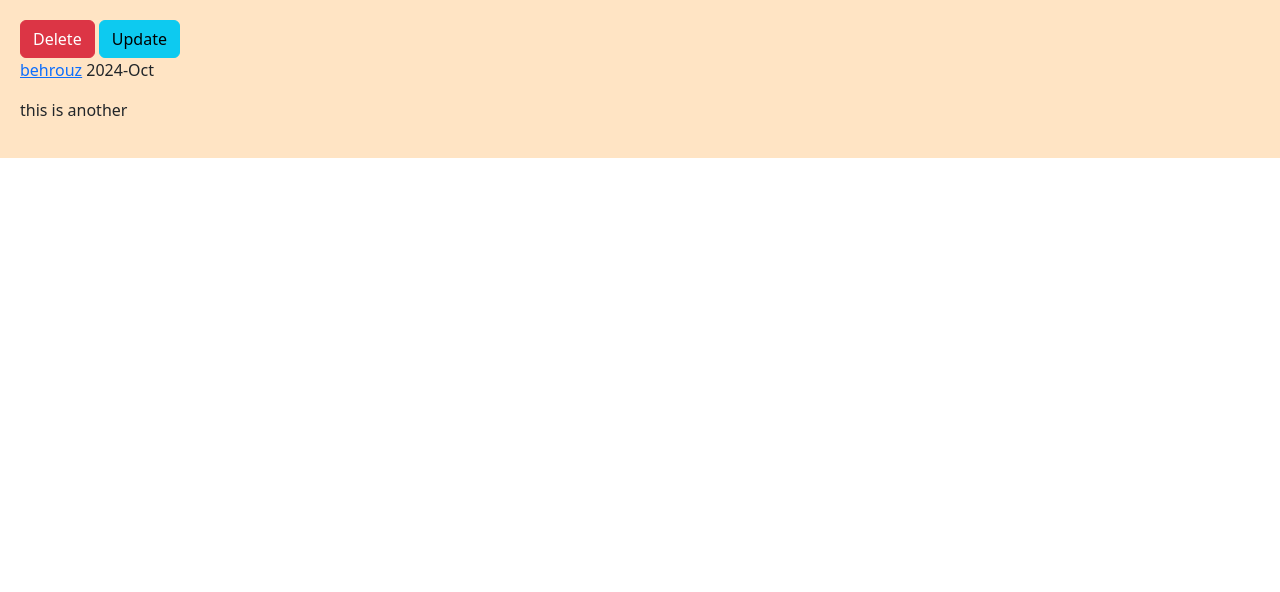
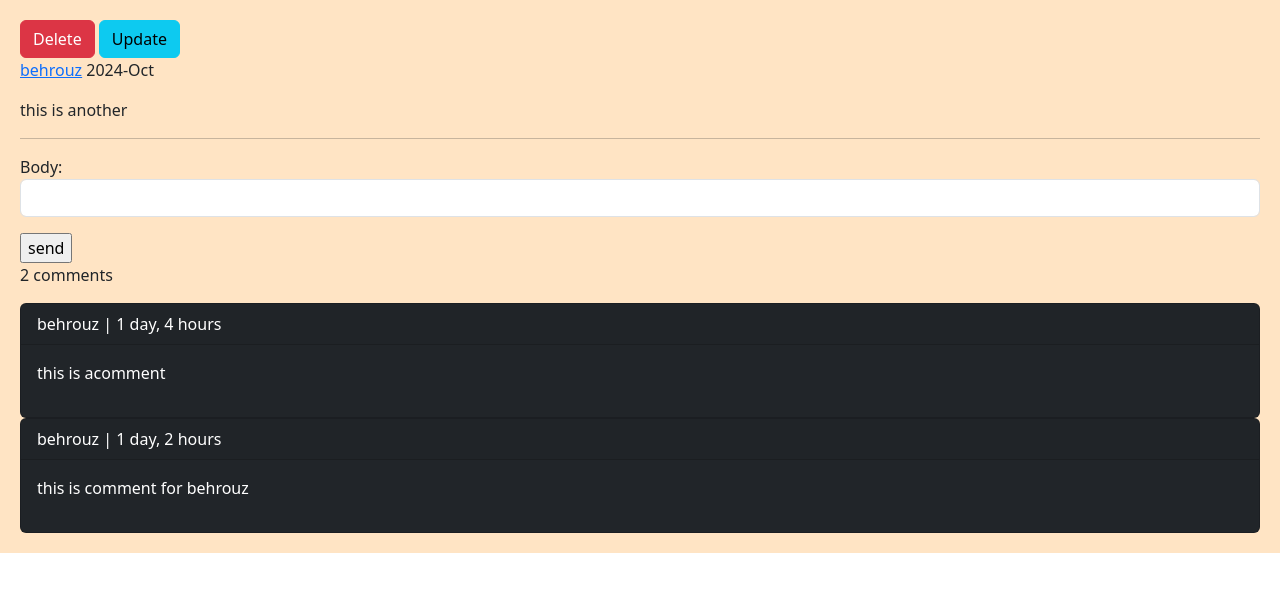
Before and after one commit to Bsh-1996/Django_Mid, a Django app: a page that uses A/home/templates/home/detail.html in a window 1280 px wide. Shown: the part 56-648 px from the top of the page. Run offline with Django 4.2, Linux system fonts and the light colour scheme; a user stored in the database is signed in; data comes from the database, SQL or seed files in the repository; both versions use the stored data as it was after the commit.

Commit message:
changes something

```diff
--- a/A/A/settings.py
+++ b/A/A/settings.py
@@ -140,3 +140,8 @@ EMAIL_USE_TLS = True
 EMAIL_HOST_USER = 'behrouzsharifi7@gmail.com'
 EMAIL_HOST_PASSWORD = ''
 DEFAULT_FROM_EMAIL = 'behrouzsharifi7@gmail.com'
+
+
+
+
+LOGIN_URL = '/account/login/'  # Make sure this matches your login URL
--- a/A/home/forms.py
+++ b/A/home/forms.py
@@ -1,8 +1,18 @@
 from django import forms
-from . models import Post
+from . models import Post, Comment
 
 
 class PostCreateUpdateForm(forms.ModelForm):
     class Meta:
         model = Post
         fields = ('body',)
+
+
+
+class CommentCreatreForm(forms.ModelForm):
+    class Meta:
+        model = Comment
+        fields = ('body',)
+        widgets = {
+            'body': forms.TextInput(attrs= {'class': 'form-control'})
+        }
--- a/A/home/models.py
+++ b/A/home/models.py
@@ -20,3 +20,15 @@ class Post(models.Model):
 
     def get_absolute_url(self):
         return reverse('home:post_detail', args=(self.id, self.slug))
+
+
+class Comment(models.Model):
+    user = models.ForeignKey(User, on_delete= models.CASCADE, related_name= 'ucomments')
+    post = models.ForeignKey(Post, on_delete= models.CASCADE, related_name= 'pcomments')
+    reply = models.ForeignKey('self', on_delete= models.CASCADE, related_name= 'rcomments',blank=True, null= True)
+    is_reply = models.BooleanField(default= False)
+    body = models.TextField(max_length=400)
+    created = models.DateTimeField(auto_now_add=True)
+
+    def __str__(self):
+        return f'{self.user} - {self.body[:30]}'
--- a/A/home/templates/home/detail.html
+++ b/A/home/templates/home/detail.html
@@ -8,7 +8,41 @@
         <a href="{% url 'home:post_update' post.id %}" class="btn btn-info">Update</a>
     {% endif %}
     <p><a href="{% url 'account:user_profile' post.user.id %}">{{ post.user.username }}</a>  {{ post.updated |date:"Y-M" }}</p>
-    <p>{{ post.body }}</p>
+    <p>{{ post.body }}</p><hr/>
+
+
+
+    {% if request.user.is_authenticated %}
+        <form action="" method="POST">
+            {% csrf_token %}
+            {{ form.as_p }}
+            <input type="submit" value="send">
+
+        </form>
+    {% else %}
+        <p class="alert alert-danger">only logged in users can comment</p>
+    {% endif %}
+
+
+
+
+
+
+
+
+
+
+
+    <p>{{ comments.count }} comments</p>
+    {% for comment in comments %}
+        <div class="card bg-dark text-white">
+            <p class="card-header">{{ comment.user }} | {{ comment.created | timesince }}</p>
+            <p class="card-body">{{ comment.body }}</p>
+        </div>
+    {% empty %}
+        <p>No comments yet</p>
+    {% endfor %}
+
 
 
 {% endblock %}
--- a/A/home/views.py
+++ b/A/home/views.py
@@ -5,8 +5,10 @@ from django.views import View
 from . models import Post
 from django.contrib.auth.mixins import LoginRequiredMixin
 from django.contrib import messages
-from . forms import PostCreateUpdateForm
+from . forms import PostCreateUpdateForm, CommentCreatreForm
 from django.utils.text import slugify
+from django.contrib.auth.decorators import login_required
+from django.utils.decorators import method_decorator
 
 # Create your views here.
 
@@ -20,9 +22,29 @@ class HomeView(View):
 
 
 class PostDetailView(View):
-    def get(self,request, post_id, post_slug):
-        post = get_object_or_404(Post, pk = post_id, slug = post_slug)
-        return render(request, 'home/detail.html', {'post': post})
+    form_class = CommentCreatreForm
+
+    def setup(self, request, *args, **kwargs):
+        self.post_instance = get_object_or_404(Post, pk = kwargs['post_id'], slug = kwargs['post_slug'])
+        return super().setup(request, *args, **kwargs)
+
+    def get(self, request, post_id, post_slug):
+
+        comments = self.post_instance.pcomments.filter(is_reply = False)
+        return render(request, 'home/detail.html', {'post': self.post_instance, 'comments': comments, 'form': self.form_class})
+
+    @method_decorator(login_required)
+    def post(self, request, post_id, post_slug):
+        form = self.form_class(request.POST)
+        if form.is_valid():
+            new_comment = form.save(commit=False)
+            new_comment.user = request.user
+            new_comment.post = self.post_instance
+            new_comment.save()
+            messages.success(request, 'your comment submitted ', 'success')
+            return redirect('home:post_detail', self.post_instance.id, self.post_instance.slug)
+
+
 
 class PostDeleteView(LoginRequiredMixin, View):
     def get(self, request, post_id):
```
Also changed, not shown: A/account/views.py (+14 -1 lines), A/home/admin.py (+10 -1 lines), A/db.sqlite3, A/home/migrations/0003_comment.py (added).
